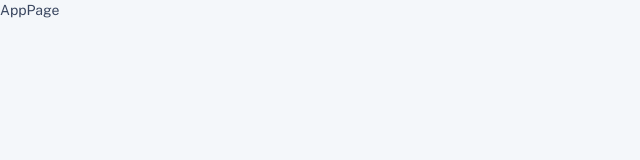
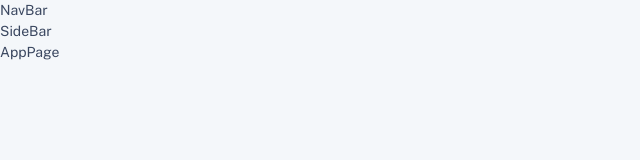
Before and after one commit to roccacr/CRM_VENTAS, a React (Vite) app: page / in a window 1280 px wide. Shown: the top 160 px of the page, without its empty margins (0-640 px from the left). Built offline with nearby package versions, Linux system fonts and the light colour scheme.

Commit message:
feat: Update AppPage to use AppLayout component

```diff
--- /dev/null
+++ b/src/app/components/NavBar.jsx
@@ -0,0 +1,9 @@
+
+
+
+
+export const NavBar = () => {
+  return (
+    <div>NavBar</div>
+  )
+}
--- /dev/null
+++ b/src/app/components/SideBar.jsx
@@ -0,0 +1,8 @@
+
+
+
+export const SideBar = () => {
+  return (
+    <div>SideBar</div>
+  )
+}
--- /dev/null
+++ b/src/app/layout/AppLayout.jsx
@@ -0,0 +1,16 @@
+import { NavBar } from "../components/NavBar"
+import { SideBar } from "../components/SideBar"
+
+
+
+
+
+export const AppLayout = ({ children }) => {
+  return (
+    <>
+      <NavBar />
+      <SideBar />
+      {children}
+    </>
+  );
+};
--- a/src/app/pages/home/AppPage.jsx
+++ b/src/app/pages/home/AppPage.jsx
@@ -1,7 +1,10 @@
+import { AppLayout } from "../../layout/AppLayout"
 
 
 export const AppPage = () => {
   return (
-    <div>AppPage</div>
+    <AppLayout>
+      AppPage
+    </AppLayout>
   )
 }
```
